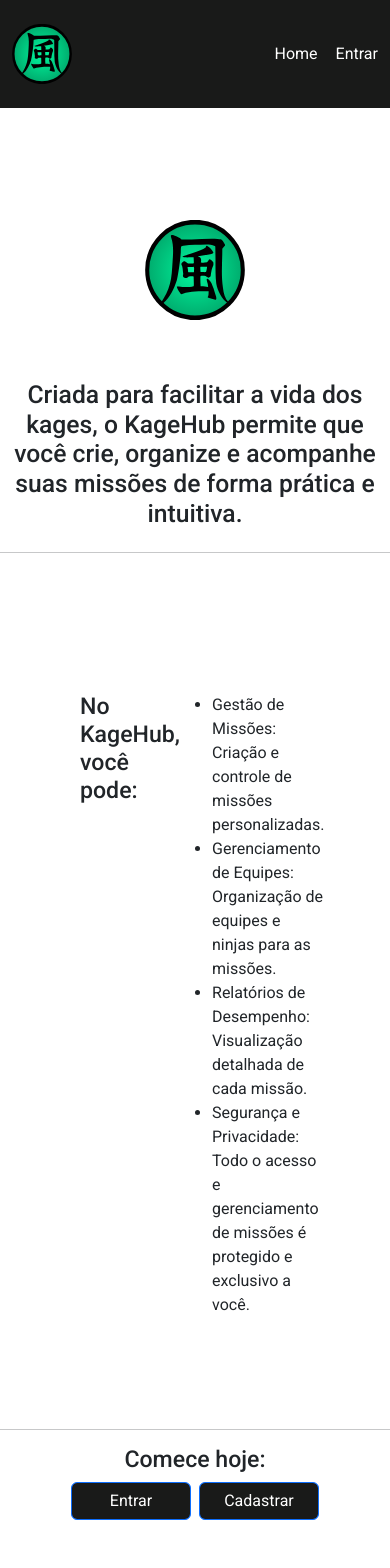
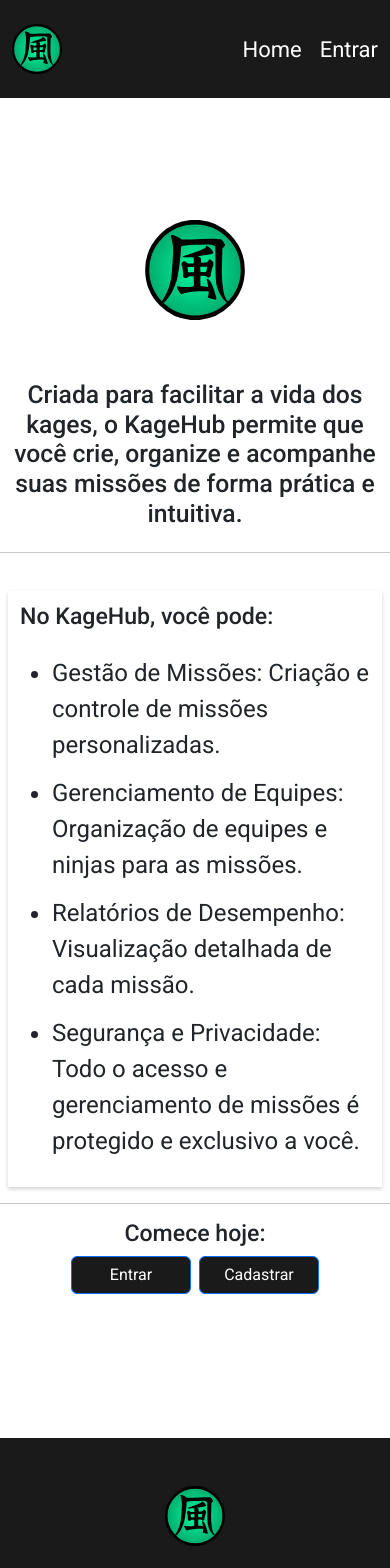
Before and after one commit to AdrielMarx/Aldeia-front, a React (Vite) app in the folder Aldeia/: page / in a window 390 px wide. Shown: the top 1568 px of the page. Built offline with nearby package versions, Linux system fonts and the light colour scheme; no server answers.

Commit message:
Integrando responsividade nas páginas de exibição de ninjas, na página home e no header

```diff
--- a/Aldeia/src/components/Header.jsx
+++ b/Aldeia/src/components/Header.jsx
@@ -35,14 +35,14 @@ function Header() {
                 </Nav.Link>
               </Nav>
               {user && (
-                <Nav className="navigate-links">
+                <Nav className="navigate-links" id="links-logado">
                   <Nav.Link as={Link} to="/ninjas" className="nav-link">
                     Ninjas
                   </Nav.Link>
                   <Nav.Link as={Link} to="/missoes" className="nav-link">
                     Missões
                   </Nav.Link>
-                  <p className="nav-link m-0">Olá, {user.displayName}!</p>
+                  <p className="nav-link m-0" id="nomeUsuario">Olá, {user.displayName}!</p>
                   <button onClick={handleLogout} className="nav-link">
                     Sair
                   </button>
--- a/Aldeia/src/pages/Missoes.jsx
+++ b/Aldeia/src/pages/Missoes.jsx
@@ -88,7 +88,7 @@ function Missoes() {
       </Button>
       <hr />
       {missoes? (
-        <Table>
+        <Table className="tabelaMissoes">
           <thead>
             <tr>
               <th>Título</th>
--- a/Aldeia/src/pages/Ninjas.jsx
+++ b/Aldeia/src/pages/Ninjas.jsx
@@ -63,7 +63,7 @@ function Ninjas () {
         <tbody>
           {ninjas.map((ninja) => {
             return (
-              <tr key={ninja.id} >
+              <tr key={ninja.id} className="tabelaNinjas">
                   <td><img src={ninja.imgURL} alt="Imagem do ninja" className="fotoNinja"/></td>
                 <td>{ninja.nome}</td>
                 <td>{ninja.rank}</td>
--- a/Aldeia/src/pages/NovaMissao.jsx
+++ b/Aldeia/src/pages/NovaMissao.jsx
@@ -3,7 +3,7 @@ import { useNavigate, Navigate } from "react-router-dom";
 import { addMissao } from "../api/missoes";
 import { getNinjas } from "../api/ninjas";
 import toast from "react-hot-toast";
-import "../styles/Ninjas.css";
+import "../styles/NovoNinja.css";
 import { useContext, useEffect, useState } from "react";
 import { Button } from "react-bootstrap";
 import { getAuth } from "firebase/auth";
--- a/Aldeia/src/styles/Header.css
+++ b/Aldeia/src/styles/Header.css
@@ -26,3 +26,22 @@ header {
   color: #ffffff !important;
   text-decoration: none !important;
 }
+
+@media (max-width: 767px) {
+  .nav-link {
+    font-size: 22px !important;
+  }
+
+  #links-logado {
+    display: flex;
+    flex-direction: row;
+  }
+
+  .logo {
+    width: 50px !important;
+  }
+
+  #nomeUsuario {
+    display: none;
+  }
+}
--- a/Aldeia/src/styles/Home.css
+++ b/Aldeia/src/styles/Home.css
@@ -14,6 +14,7 @@
   justify-content: space-between;
   padding: 80px;
   margin-top: 60px;
+  box-shadow: rgba(0, 0, 0, 0.18) 0px 2px 4px;
 }
 
 .imagem-home {
@@ -34,3 +35,29 @@
   display: flex;
   gap: 8px;
 }
+
+@media (max-width: 767px) {
+  .lista-home {
+    flex-direction: column;
+    gap: 16px;
+    border: 1px;
+    margin: 8px;
+    font-size: 24px;
+    padding: 12px;
+    margin-top: 38px;
+  }
+
+  .lista-home ul li {
+    width: 100%;
+  }
+
+  .lista-home ul {
+    display: flex;
+    flex-direction: column;
+    gap: 12px;
+  }
+
+  .listahome h3 {
+    text-align: center;
+  }
+}
--- a/Aldeia/src/styles/Missoes.css
+++ b/Aldeia/src/styles/Missoes.css
@@ -39,3 +39,9 @@ main {
   flex-direction: column;
   gap: 16px;
 }
+
+@media (max-width: 767px) {
+  .tabelaMissoes {
+    font-size: 15px;
+  }
+}
--- a/Aldeia/src/styles/NInjas.css
+++ b/Aldeia/src/styles/NInjas.css
@@ -13,3 +13,9 @@
   flex-direction: column;
   gap: 16px;
 }
+
+@media (max-width: 767px) {
+  .tabelaNinjas {
+    font-size: 15px;
+  }
+}
```
